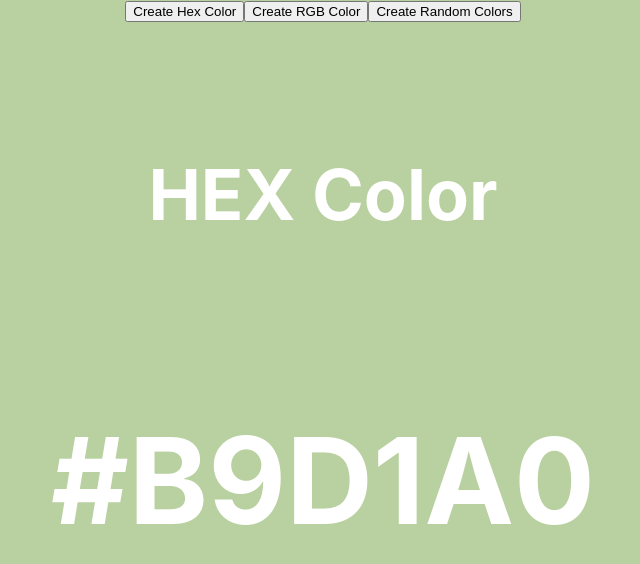
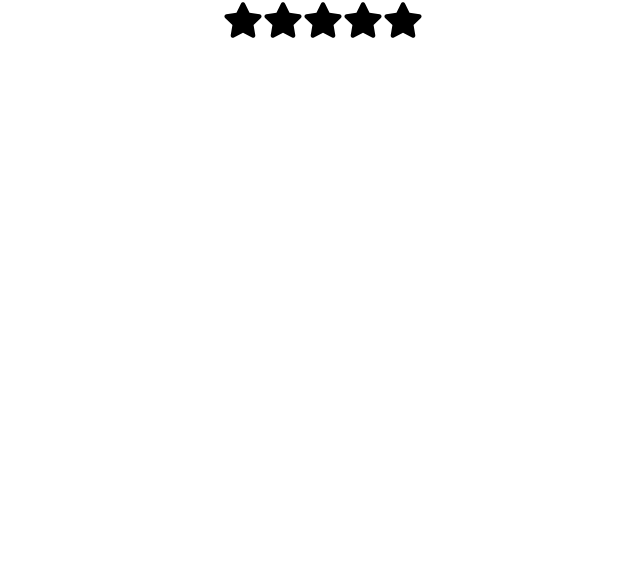
Before and after one commit to ajayverma2611/React-30-Project-Challenge, a React (Create React App) app: page / in a window 1280 px wide. Shown: the top 564 px of the page, without its empty margins (317-957 px from the left). Built offline with nearby package versions, Linux system fonts and the light colour scheme.

Commit message:
Added the project 4 Star Rating.

```diff
--- a/package.json
+++ b/package.json
@@ -9,6 +9,7 @@
     "react": "^18.3.1",
     "react-dom": "^18.3.1",
     "react-icons": "^5.3.0",
+    "react-qr-code": "^2.0.15",
     "react-scripts": "5.0.1",
     "web-vitals": "^2.1.4"
   },
--- a/src/App.js
+++ b/src/App.js
@@ -1,6 +1,8 @@
 // import logo from './logo.svg';
 import './App.css';
-import RandomColor from './components/Project_3_RandomColor/index.jsx';
+import StarRating from './components/Project_4_starRating';
+// import RandomColor from './components/Project_3_RandomColor/index.jsx';
+// import QRCodeGenerator from './components/Project_8_QRGenerator/index.jsx';
 // import Calculator from './components/Project_1_BasicCalculator/index.jsx';
 // import Accordian from './components/Project_2_Accordian/index.jsx';
 // import LoadMoreButton from './components/Load More Button/index.jsx';
@@ -19,7 +21,11 @@ function App() {
 
         {/* {<TreeView menus={menus}/>} */}
 
-        {<RandomColor/>}
+        {/* {<RandomColor/>} */}
+
+        {/* {<QRCodeGenerator/>} */}
+
+        {<StarRating/>}
 
     </div>
   );
--- /dev/null
+++ b/src/components/Project_4_starRating/index.jsx
@@ -0,0 +1,36 @@
+import {FaStar} from "react-icons/fa";
+import {useState} from "react";
+import './style.css'
+export default function StarRating({noOfStar=5}){
+
+    const [rating,setRating]=useState(0);
+    const [hover, setHover]=useState(0);
+
+    function handleClick(getCurrentIndex){
+        setRating(getCurrentIndex);
+    }
+
+    function handleMouseEnter(getCurrentIndex){
+        setHover(getCurrentIndex);
+    }
+
+    function handleMouseLeave(){
+        setHover(rating);
+    }
+
+    return <div className={"star-rating"}>
+        {
+            [...Array(noOfStar)].map((_,index)=>{
+                index+=1;
+                return <FaStar
+                    key={index}
+                    className={index<=(hover || rating)  ? 'active' :'inactive'}
+                    onClick={()=>handleClick(index)}
+                    onMouseMove={()=>handleMouseEnter(index)}
+                    onMouseLeave={()=>handleMouseLeave()}
+                    size={40}
+                />
+            })
+        }
+    </div>
+}
--- /dev/null
+++ b/src/components/Project_4_starRating/style.css
@@ -0,0 +1,9 @@
+
+
+.active{
+    color:#fff700;
+}
+
+.inactive{
+    color: #000000;
+}
```
Also changed, not shown: 1 other file (tests, documents, lock files or other folders).
